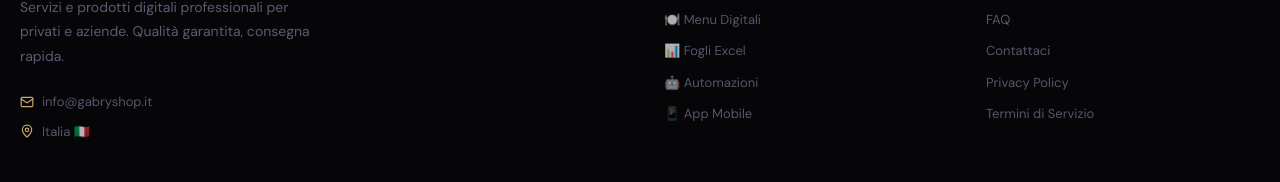
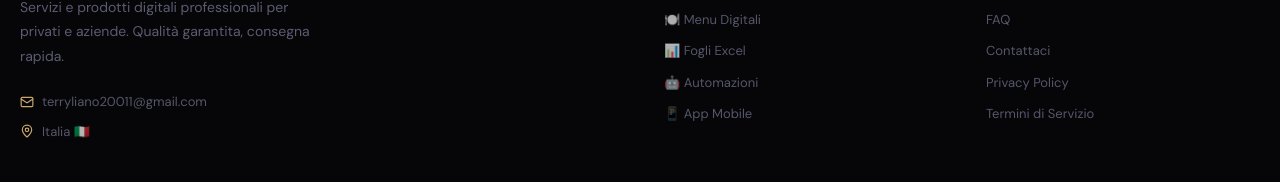
Before and after one commit to terryliano20011-sketch/gabryshop-new, a Next.js app: page /contatti in a window 1280 px wide. Shown: the part 1198-1380 px from the top of the page. Built offline with nearby package versions, Linux system fonts and the light colour scheme.

Commit message:
fix: update email to terryliano20011@gmail.com

```diff
--- a/src/app/contatti/page.tsx
+++ b/src/app/contatti/page.tsx
@@ -28,7 +28,7 @@ export default function ContattiPage() {
           <div style={{display:'flex',flexDirection:'column',gap:'12px'}}>
             {[
               {icon:<MessageCircle size={18}/>, label:'WhatsApp', value:'Risposta entro 1 ora', href:`https://wa.me/393401234567`, color:'#25D366'},
-              {icon:<Mail size={18}/>,          label:'Email',    value:'info@gabryshop.it',  href:'mailto:info@gabryshop.it', color:'#c9a96e'},
+              {icon:<Mail size={18}/>,          label:'Email',    value:'terryliano20011@gmail.com',  href:'mailto:terryliano20011@gmail.com', color:'#c9a96e'},
               {icon:<Clock size={18}/>,         label:'Orari',   value:'Lun–Ven 9:00–18:00', href:'#', color:'#7c6af0'},
             ].map(item => (
               <a key={item.label} href={item.href} target="_blank" rel="noopener noreferrer"
--- a/src/components/layout/Footer.tsx
+++ b/src/components/layout/Footer.tsx
@@ -19,8 +19,8 @@ export default function Footer() {
               Servizi e prodotti digitali professionali per privati e aziende. Qualità garantita, consegna rapida.
             </p>
             <div style={{display:'flex',flexDirection:'column',gap:'10px'}}>
-              <a href="mailto:info@gabryshop.it" style={{display:'flex',alignItems:'center',gap:'8px',color:'rgba(120,120,150,0.7)',fontSize:'13px',textDecoration:'none',fontFamily:'DM Sans,system-ui,sans-serif'}}>
-                <Mail size={14} style={{color:'#c9a96e'}} /> info@gabryshop.it
+              <a href="mailto:terryliano20011@gmail.com" style={{display:'flex',alignItems:'center',gap:'8px',color:'rgba(120,120,150,0.7)',fontSize:'13px',textDecoration:'none',fontFamily:'DM Sans,system-ui,sans-serif'}}>
+                <Mail size={14} style={{color:'#c9a96e'}} /> terryliano20011@gmail.com
               </a>
               <div style={{display:'flex',alignItems:'center',gap:'8px',color:'rgba(120,120,150,0.7)',fontSize:'13px',fontFamily:'DM Sans,system-ui,sans-serif'}}>
                 <MapPin size={14} style={{color:'#c9a96e'}} /> Italia 🇮🇹
```
